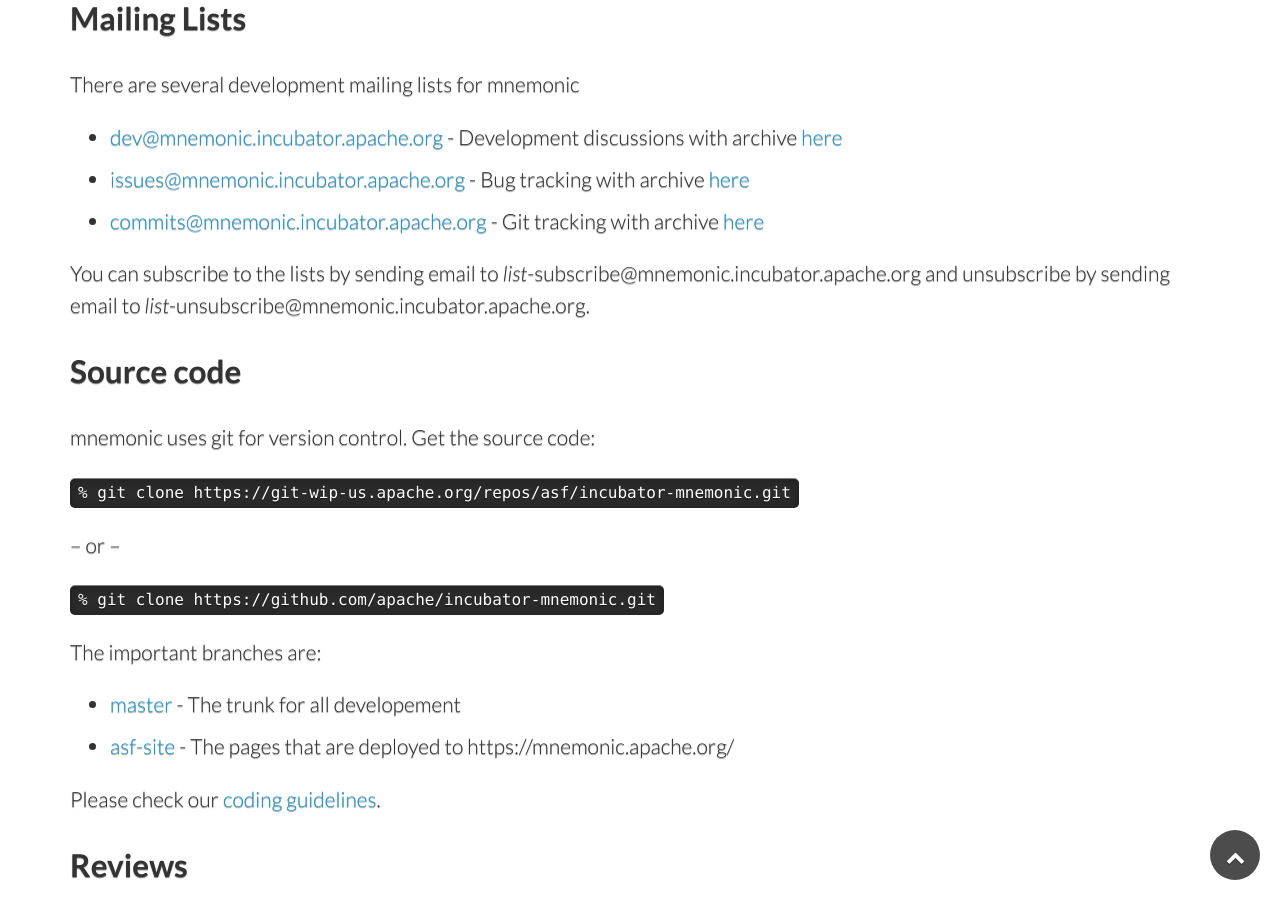
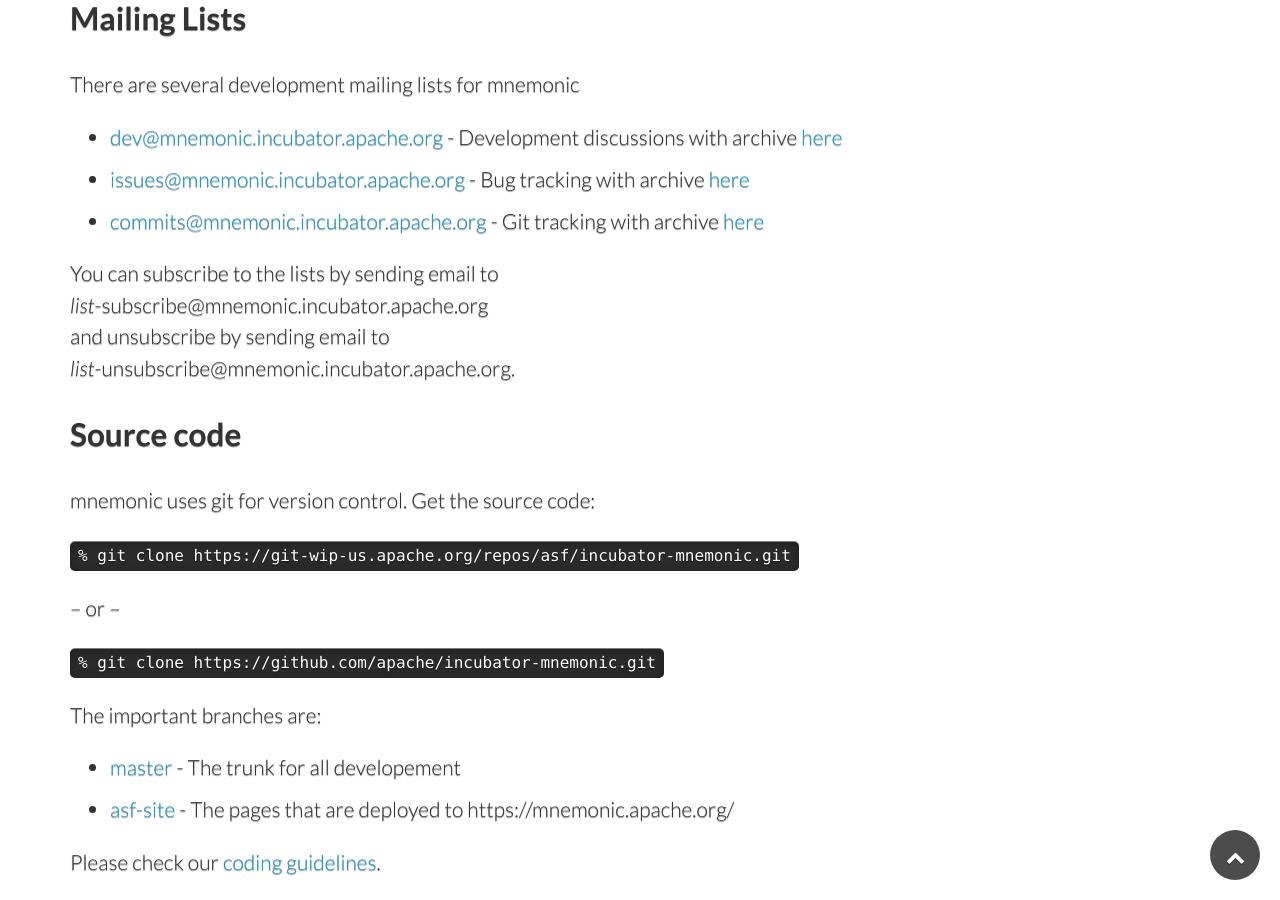
Before and after one commit to apache/mnemonic-site, a Jekyll site: the page built from src/develop/index.md, in a window 1280 px wide and 900 px high, scrolled down 1097 px. Built offline with Jekyll 4.4.1, drawn with Linux system fonts in a browser that asks for light colours.

```diff
--- a/src/develop/index.md
+++ b/src/develop/index.md
@@ -37,9 +37,10 @@ There are several development mailing lists for mnemonic
 * [commits@mnemonic.incubator.apache.org](mailto:commits@mnemonic.incubator.apache.org) - Git tracking
   with archive [here](https://mail-archives.apache.org/mod_mbox/incubator-mnemonic-commits/)
 
-You can subscribe to the lists by sending email to
-*list*-subscribe@mnemonic.incubator.apache.org and unsubscribe by sending email to
-*list*-unsubscribe@mnemonic.incubator.apache.org.
+You can subscribe to the lists by sending email to<br/>
+*list*-subscribe@mnemonic.incubator.apache.org<br/>
+and unsubscribe by sending email to<br/>
+*list*-unsubscribe@mnemonic.incubator.apache.org.<br/>
 
 ## Source code
 
```
